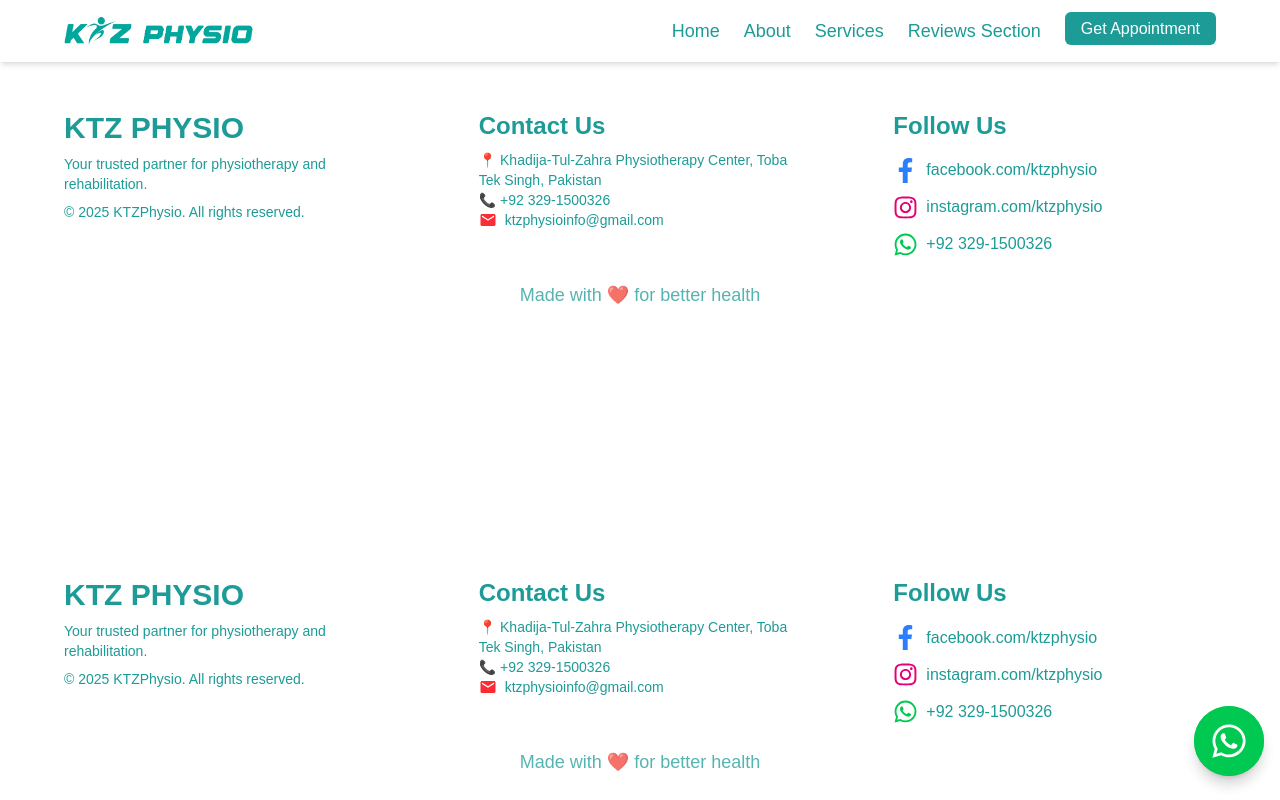
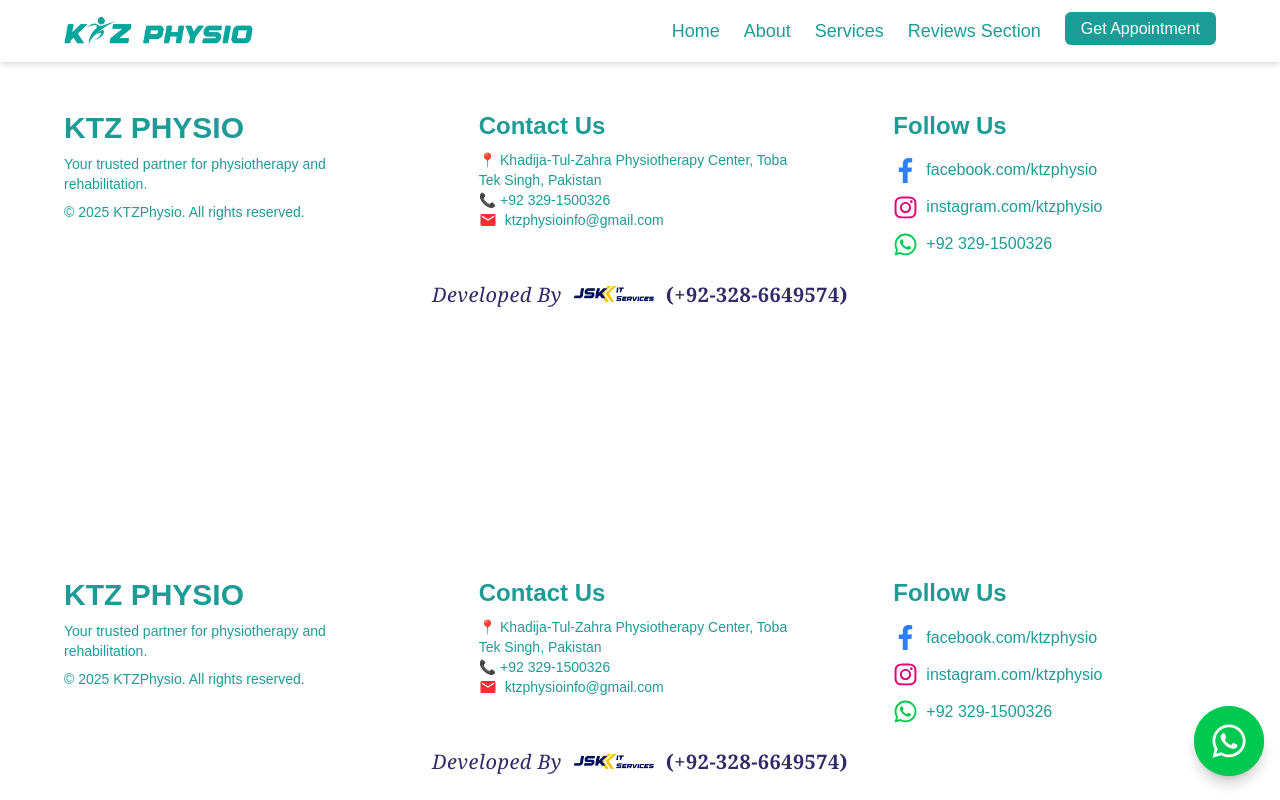
Before and after one commit to Neha5326/KTZ-PHYSIO, a Next.js app: page /components/Footer in a window 1280 px wide. Built offline with nearby package versions, Linux system fonts and the light colour scheme.

Commit message:
footer changes

```diff
--- a/src/app/components/Footer/page.js
+++ b/src/app/components/Footer/page.js
@@ -1,6 +1,7 @@
 import React from "react";
 import { FaWhatsapp, FaFacebookF, FaInstagram } from "react-icons/fa";
 import { MdEmail } from "react-icons/md";
+import Image from "next/image";
 
 const page = () => {
   return (
@@ -63,13 +64,30 @@
           </div>
         </div>
 
-        {/* Bottom Small Line */}
-        <div className="mt-6  text-center text-lg opacity-75">
-          Made with ❤️ for better health
-        </div>
+ {/* Bottom Small Line */}
+<div className="mt-6 text-center text-lg md:text-xl font-serif tracking-wide text-primary  flex items-center justify-center gap-3">
+  <span className="italic">Developed By</span>
+  <Image
+    src="/jsk-logo.png"
+    alt="JSK Logo"
+    width={70}
+    height={70}
+    className="inline-block w-12 md:w-20 h-auto"
+  />
+  <a
+    href="https://wa.me/923286649574"
+    target="_blank"
+    rel="noopener noreferrer"
+    className="text-primary font-bold hover:underline"
+  >
+    (+92-328-6649574)
+  </a>
+</div>
+
+
       </footer>
 
-      {/* Floating WhatsApp Icon */}
+
       {/* Floating WhatsApp Icon */}
       <a
         href="https://wa.me/923291500326?text=Hello%20I%20want%20to%20book%20an%20appointment"
```
Also changed, not shown: public/jsk-logo.png (added).
